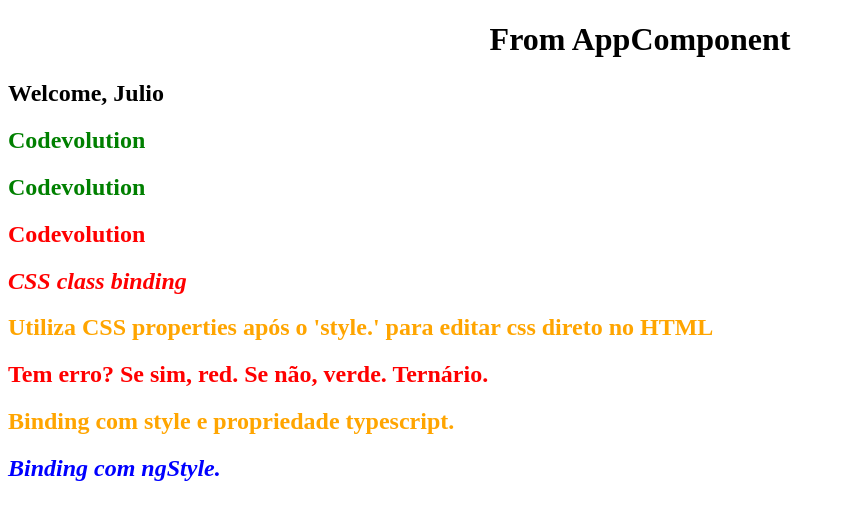
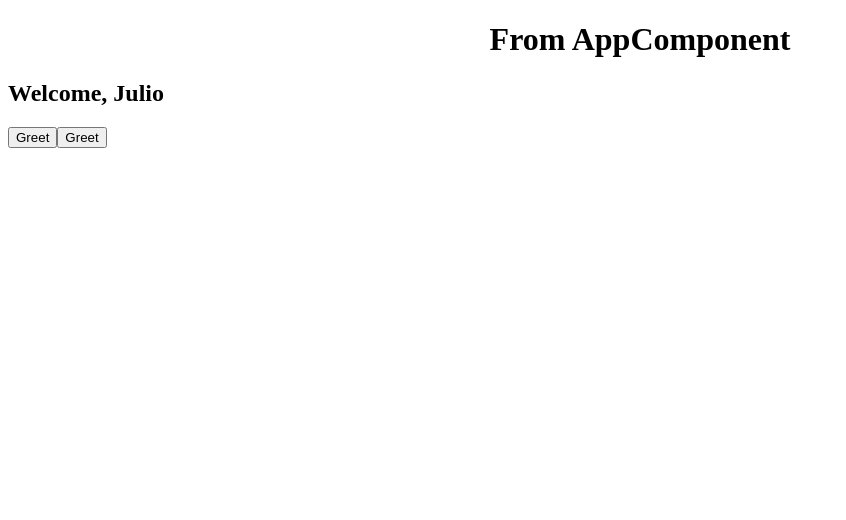
Before and after one commit to cmsjulio/angularCodevolution, an Angular app in the folder hello-world/: page / in a window 1280 px wide. Shown: the top 520 px of the page, without its empty margins (0-846 px from the left). Built offline with nearby package versions, Linux system fonts and the light colour scheme.

Commit message:
9. Event Binding

```diff
--- a/hello-world/src/app/app.component.html
+++ b/hello-world/src/app/app.component.html
@@ -4,5 +4,15 @@
   </h1>
 
 </div>
+<!--
+<div>
+  <app-test></app-test>
+</div>
 
-<app-test2></app-test2>
+<div>
+  <app-test2></app-test2>
+</div> -->
+
+<div>
+  <app-test3></app-test3>
+</div>
--- a/hello-world/src/app/app.module.ts
+++ b/hello-world/src/app/app.module.ts
@@ -5,12 +5,14 @@ import { AppRoutingModule } from './app-routing.module';
 import { AppComponent } from './app.component';
 import { TestComponent } from './test/test.component';
 import { Test2Component } from './test2/test2.component';
+import { Test3Component } from './test3/test3.component';
 
 @NgModule({
   declarations: [
     AppComponent,
     TestComponent,
-    Test2Component
+    Test2Component,
+    Test3Component
   ],
   imports: [
     BrowserModule,
--- /dev/null
+++ b/hello-world/src/app/test3/test3.component.html
@@ -0,0 +1 @@
+<p>test3 works!</p>
--- /dev/null
+++ b/hello-world/src/app/test3/test3.component.ts
@@ -0,0 +1,31 @@
+import { Component, OnInit } from '@angular/core';
+
+@Component({
+  selector: 'app-test3',
+  template: `
+    <h2>
+    Welcome, {{name}}
+    </h2>
+    <button (click)="aoClicar($event)"> Greet </button>
+    <button (click)="greeting='Welcome, Julio'"> Greet </button>
+    {{greeting}}
+  `,
+  styleUrls: ['./test3.component.scss']
+})
+export class Test3Component implements OnInit {
+
+  public name = "Julio";
+
+  public greeting = "";
+
+  constructor() { }
+
+  ngOnInit(): void {
+  }
+
+  aoClicar(event: { type: any; }){
+    console.log(event)
+    this.greeting = event.type;
+  }
+
+}
```
Also changed, not shown: hello-world/src/app/test3/test3.component.scss (added), 1 other file (tests, documents, lock files or other folders).
